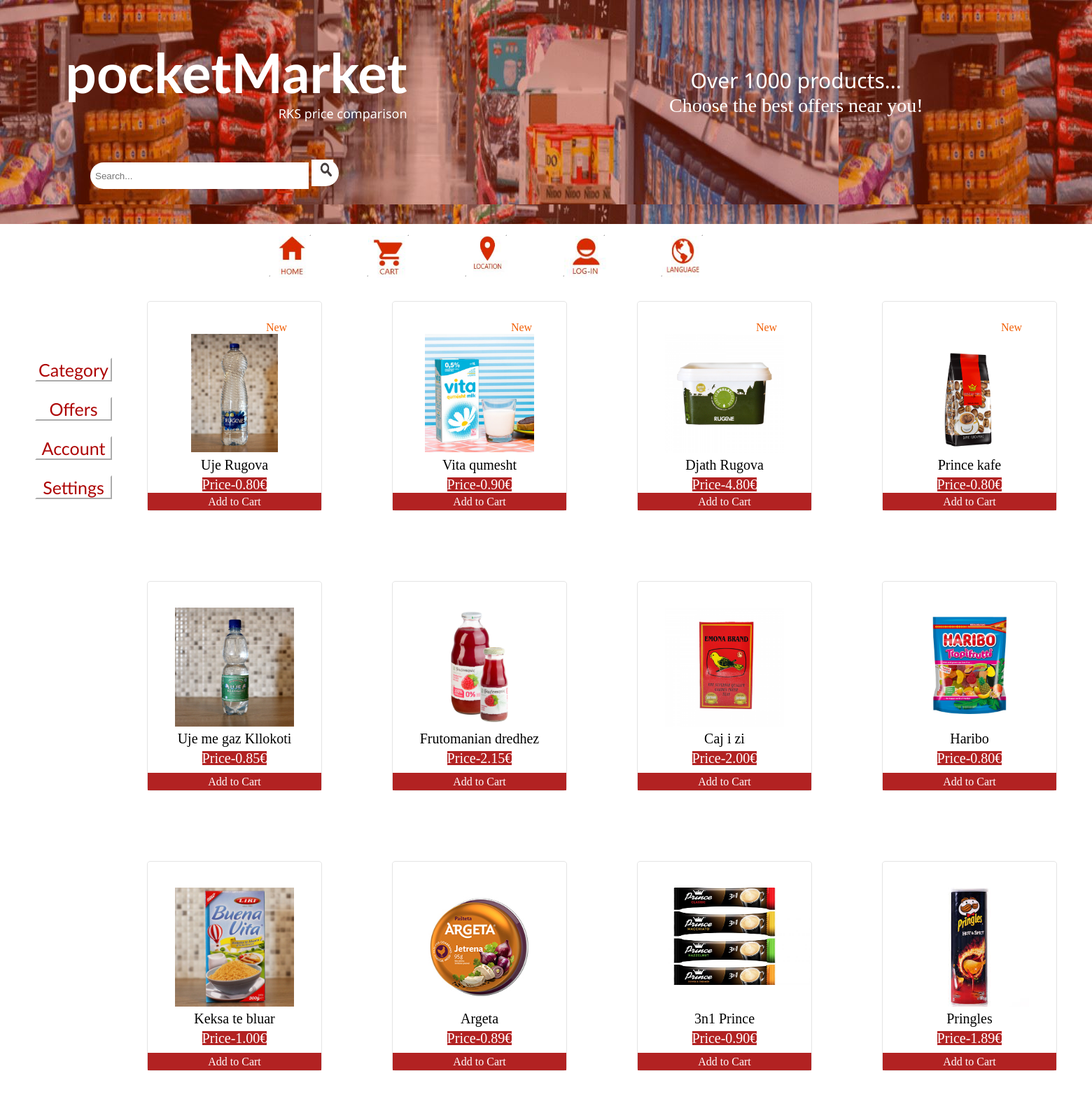
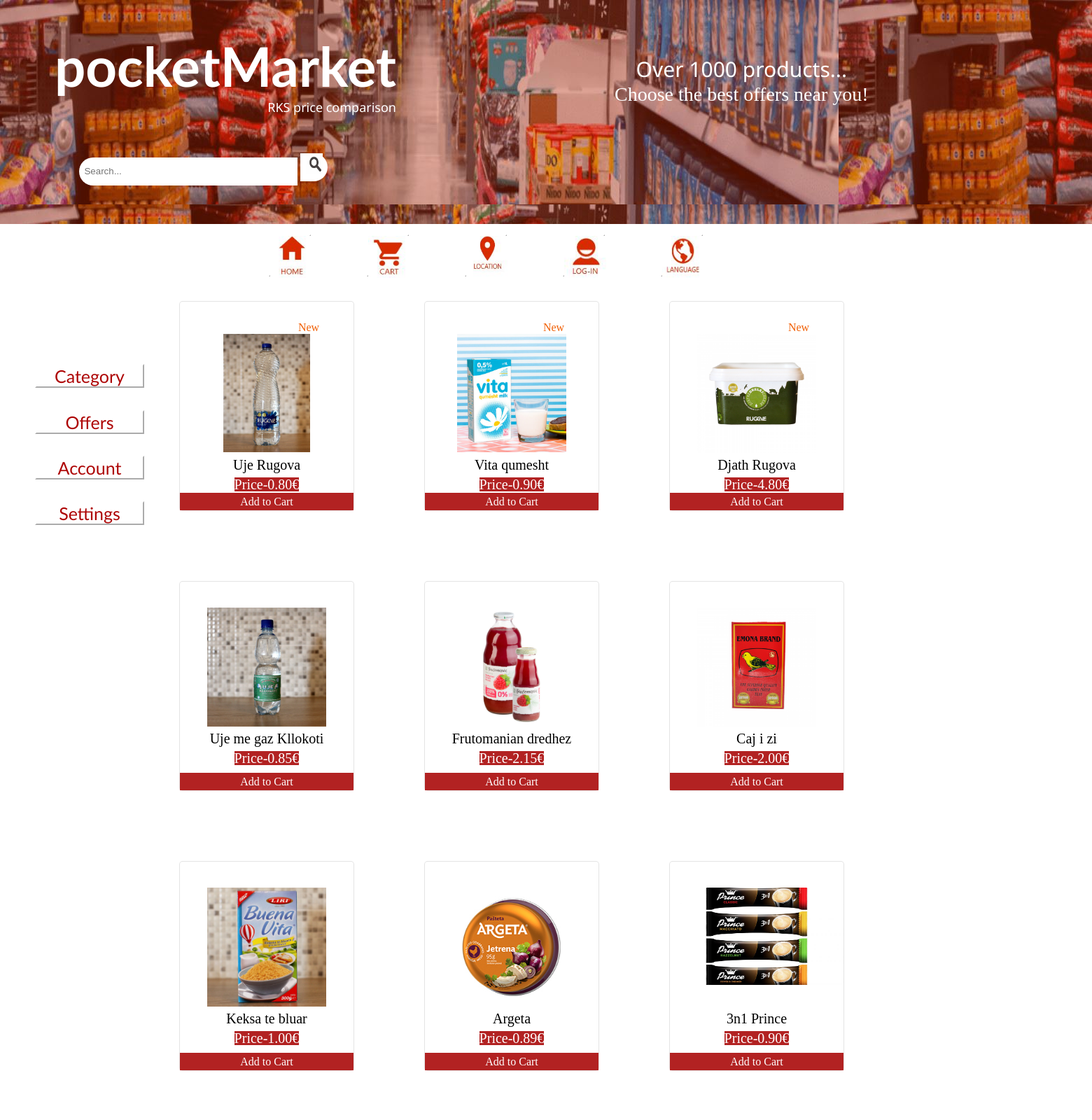
Before and after one commit to ElmendaLushaj/Projekti-Grupor, a PHP site: page /productpage.html in a window 1560 px wide; the page is wider, and only the part inside the window is pictured. Shown: the top 1600 px of that part at 70% size. Run offline with PHP 8.4, Linux system fonts and the light colour scheme.

Commit message:
Add files via upload
second commit

```diff
--- a/productpage.html
+++ b/productpage.html
@@ -302,83 +302,7 @@
                     </div>
                     </div>
         </div>
-        <div class="swiper-container">
-            <div class="swiper-wrapper">
-                <div class="swiper-slide">
-                  <div class="slider-box">
-                      <p class="time">New</p>
-                      <div class="img-box">
-                          <img src="kafe.png">
-                      </div>
-                      <p class="detail">Prince kafe
-                          <a href="#" class="price">Price-0.80€
-                          </a>
-                      </p>
-                      <div class="Cart">
-                          <a href="#">Add to Cart</a>
-                      </div>
 
-
-                </div>
-                </div>
-                </div>
-                <div class="swiper-wrapper">
-                    <div class="swiper-slide">
-                      <div class="slider-box">
-
-                          <div class="img-box">
-                              <img src="haribo.jpg">
-                          </div>
-                          <p class="detail">Haribo
-                              <a href="#" class="price">Price-0.80€
-                              </a>
-                          </p>
-                          <div class="Cart">
-                              <a href="#">Add to Cart</a>
-                          </div>
-
-
-                    </div>
-                    </div>
-                    </div>
-                    <div class="swiper-wrapper">
-                        <div class="swiper-slide">
-                          <div class="slider-box">
-
-                              <div class="img-box">
-                                  <img src="pringles.jpg">
-                              </div>
-                              <p class="detail">Pringles
-                                  <a href="#" class="price">Price-1.89€
-                                  </a>
-                              </p>
-                              <div class="Cart">
-                                  <a href="#">Add to Cart</a>
-                              </div>
-
-
-                        </div>
-                        </div>
-                        </div>
-                        <div class="swiper-wrapper">
-                            <div class="swiper-slide">
-                              <div class="slider-box">
-
-                                  <div class="img-box">
-                                      <img src="vipa.jpg">
-                                  </div>
-                                  <p class="detail">Vipa qips
-                                      <a href="#" class="price">Price-0.50€
-                                      </a>
-                                  </p>
-                                  <div class="Cart">
-                                      <a href="#">Add to Cart</a>
-                                  </div>
-
-
-                            </div>
-                            </div>
-                            </div>
                 </div>
 </div>
 
--- a/productstyle.css
+++ b/productstyle.css
@@ -5,7 +5,7 @@
 
 .upper {
     margin: 0;
-    width: 120vw;
+    width: 100vw;
     height: 40vh;
     display: flex;
     flex-direction: row;
@@ -271,7 +271,7 @@
     display: flex;
     flex-direction: column;
     background-color: maroon;
-    width: 120vw;
+    width: 100vw;
     height: 25vh;
     color: white;
     position: relative;
@@ -362,7 +362,7 @@
 .footbx3 {
     display: flex;
     flex-direction: row;
-    margin-left: 90%;
+    margin-left: 85%;
      color: white;
 
 
```
